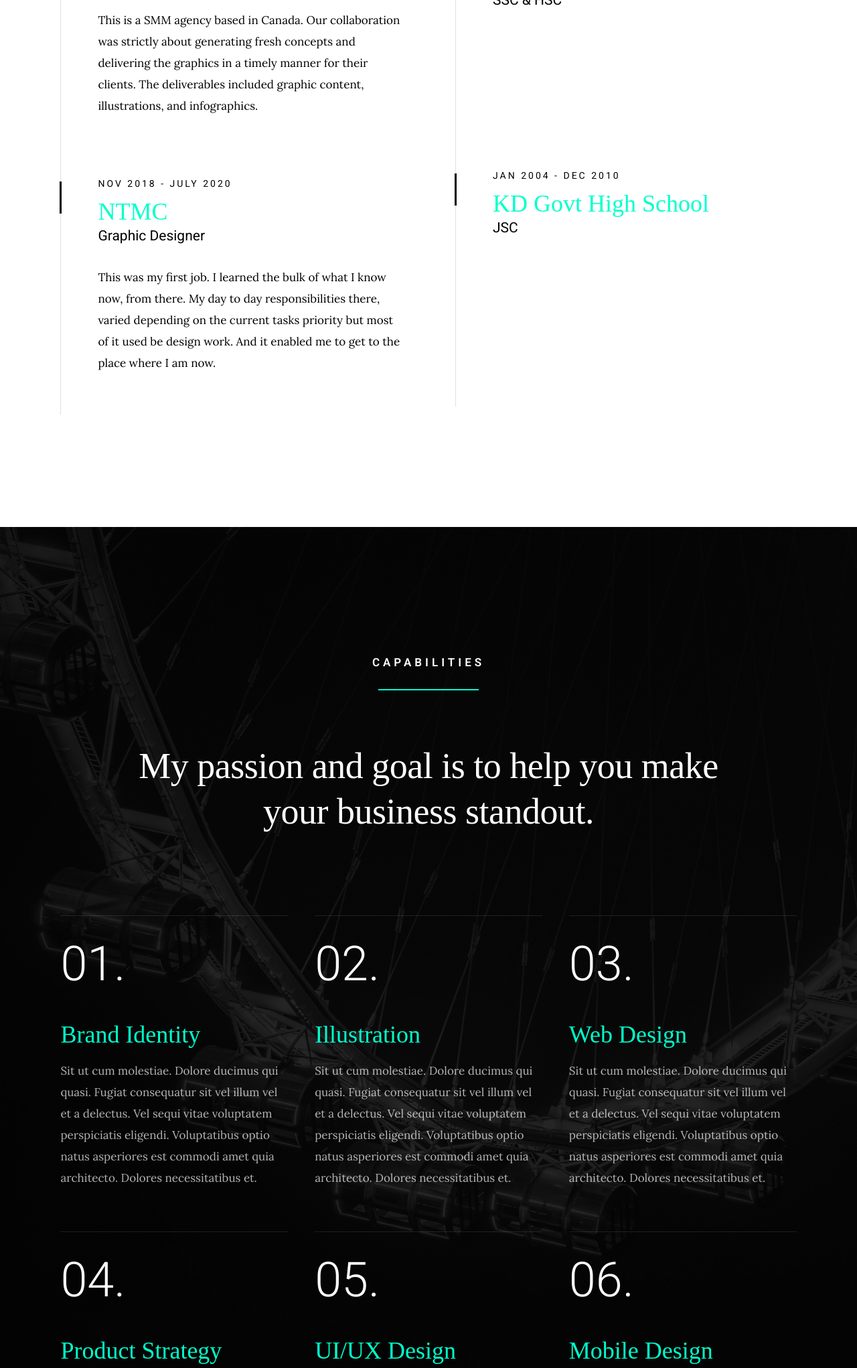
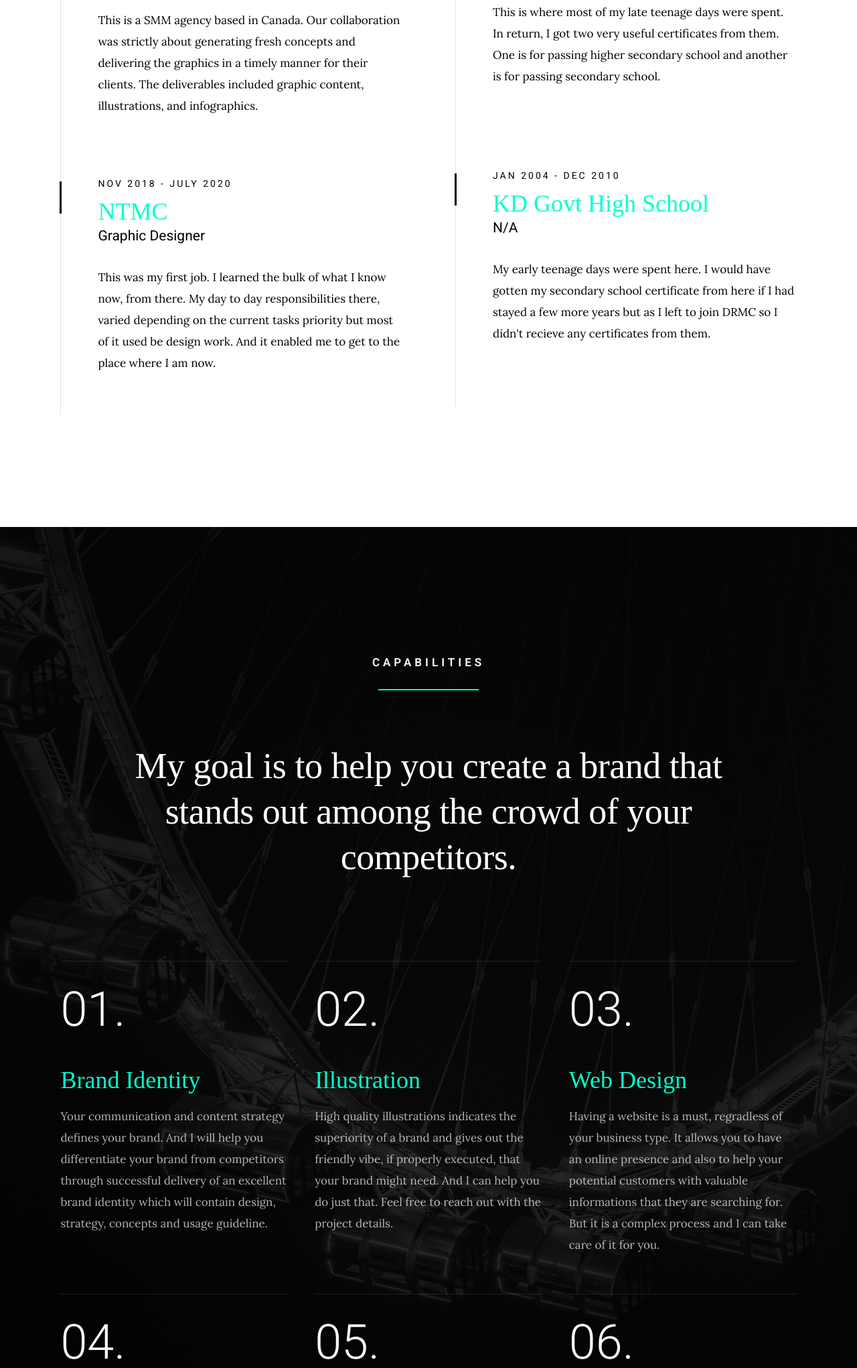
Before and after one commit to Mejbahul/mejbahul.github.io, a plain HTML site: page index.html in a window 1280 px wide. Shown: the part 2497-4540 px from the top of the page at 67% size. Drawn offline with Linux system fonts and the light colour scheme; a web font is replaced by a local one.

Commit message:
Update index.html

```diff
--- a/index.html
+++ b/index.html
@@ -222,21 +222,21 @@
                                 <h3 class="item-title">BRAC University</h3>
                                 <h5>Bachelor Degree</h5>
                             </div>
-                            <!--<div class="timeline__desc">
-                                <p>Lorem ipsum Occaecat do esse ex et dolor culpa nisi ex in magna consectetur nisi cupidatat laboris esse eiusmod deserunt aute do quis velit esse sed Ut proident cupidatat nulla esse cillum laborum occaecat nostrud sit dolor incididunt amet est occaecat nisi.</p>
-                            </div>-->
+                            <div class="timeline__desc">
+                                <p>I am persuing a bachelor degree in computer science here. You might be wondering why am I not done yet. It is because I am a computer science student, part time, and a designer full time!</p>
+                            </div>
                         </div>
 
                         <div class="timeline__block">
                             <div class="timeline__bullet"></div>
                             <div class="timeline__header">
                                 <p class="timeline__timeframe">Jan 2011 - Dec 2015</p>
-                                <h3 class="item-title">Dhaka Residential Model College</h3>
+                                <h3 class="item-title">DRMC</h3>
                                 <h5>SSC & HSC</h5>
                             </div>
-                            <!--<div class="timeline__desc">
-                                <p>Lorem ipsum Occaecat do esse ex et dolor culpa nisi ex in magna consectetur nisi cupidatat laboris esse eiusmod deserunt aute do quis velit esse sed Ut proident cupidatat nulla esse cillum laborum occaecat nostrud sit dolor incididunt amet est occaecat nisi.</p>
-                            </div>-->
+                            <div class="timeline__desc">
+                                <p>This is where most of my late teenage days were spent. In return, I got two very useful certificates from them. One is for passing higher secondary school and another is for passing secondary school.</p>
+                            </div>
                         </div>
 
                         <div class="timeline__block">
@@ -244,11 +244,11 @@
                             <div class="timeline__header">
                                 <p class="timeline__timeframe">Jan 2004 - Dec 2010</p>
                                 <h3 class="item-title">KD Govt High School</h3>
-                                <h5>JSC</h5>
+                                <h5>N/A</h5>
                             </div>
-                            <!--<div class="timeline__desc">
-                                <p>Lorem ipsum Occaecat do esse ex et dolor culpa nisi ex in magna consectetur nisi cupidatat laboris esse eiusmod deserunt aute do quis velit esse sed Ut proident cupidatat nulla esse cillum laborum occaecat nostrud sit dolor incididunt amet est occaecat nisi.</p>
-                            </div>-->
+                            <div class="timeline__desc">
+                                <p>My early teenage days were spent here. I would have gotten my secondary school certificate from here if I had stayed a few more years but as I left to join DRMC so I didn't recieve any certificates from them.</p>
+                            </div>
                         </div>
 
                     </div>
@@ -271,7 +271,7 @@
                 <h2 class="section-heading section-heading--centerbottom">Capabilities</h2>
 
                 <p class="section-desc">
-                    My passion and goal is to help you make your business standout.
+                    My goal is to help you create a brand that stands out amoong the crowd of your competitors.
                 </p>
             </div>
         </div> <!-- end heading-block -->
@@ -282,9 +282,9 @@
                 <div class="item-service__content">
                     <h4 class="item-title">Brand Identity</h4>
                     <p>
-                    Sit ut cum molestiae. Dolore ducimus qui quasi. Fugiat consequatur sit vel illum vel et
-                    a delectus. Vel sequi vitae voluptatem perspiciatis eligendi. Voluptatibus optio natus
-                    asperiores est commodi amet quia architecto. Dolores necessitatibus et.
+                    Your communication and content strategy defines your brand. And I will help you differentiate
+                    your brand from competitors through successful delivery of an excellent brand identity which
+                    will contain design, strategy, concepts and usage guideline.
                     </p>
                 </div>
             </div>
@@ -293,9 +293,9 @@
                 <div class="item-service__content">
                     <h4 class="item-title">Illustration</h4>
                     <p>
-                    Sit ut cum molestiae. Dolore ducimus qui quasi. Fugiat consequatur sit vel illum vel et
-                    a delectus. Vel sequi vitae voluptatem perspiciatis eligendi. Voluptatibus optio natus
-                    asperiores est commodi amet quia architecto. Dolores necessitatibus et.
+                    High quality illustrations indicates the superiority of a brand and gives out the friendly vibe,
+                    if properly executed, that your brand might need. And I can help you do just that. Feel free to
+                    reach out with the project details.
                     </p>
                 </div>
             </div>
@@ -304,20 +304,20 @@
                 <div class="item-service__content">
                     <h4 class="item-title">Web Design</h4>
                     <p>
-                    Sit ut cum molestiae. Dolore ducimus qui quasi. Fugiat consequatur sit vel illum vel et
-                    a delectus. Vel sequi vitae voluptatem perspiciatis eligendi. Voluptatibus optio natus
-                    asperiores est commodi amet quia architecto. Dolores necessitatibus et.
+                    Having a website is a must, regradless of your business type. It allows you to have an online
+                    presence and also to help your potential customers with valuable informations that they are
+                    searching for. But it is a complex process and I can take care of it for you.
                     </p>
                 </div>
             </div>
 
             <div class="column item-service" data-aos="fade-up">
                 <div class="item-service__content">
-                    <h4 class="item-title">Product Strategy</h4>
+                    <h4 class="item-title">SMM Design</h4>
                     <p>
-                    Sit ut cum molestiae. Dolore ducimus qui quasi. Fugiat consequatur sit vel illum vel et
-                    a delectus. Vel sequi vitae voluptatem perspiciatis eligendi. Voluptatibus optio natus
-                    asperiores est commodi amet quia architecto. Dolores necessitatibus et.
+                    Everybody on social media is, fighting to get attention. But the winner in most cases, turns out
+                    to be the well designed ones. If you are feeling the same thing and looking for someone to delegate
+                    this task then you probably have reached your destination. Contact me to schedule a meet.
                     </p>
                 </div>
             </div>
@@ -326,9 +326,9 @@
                 <div class="item-service__content">
                     <h4 class="item-title">UI/UX Design</h4>
                     <p>
-                    Sit ut cum molestiae. Dolore ducimus qui quasi. Fugiat consequatur sit vel illum vel et
-                    a delectus. Vel sequi vitae voluptatem perspiciatis eligendi. Voluptatibus optio natus
-                    asperiores est commodi amet quia architecto. Dolores necessitatibus et.
+                    UI UX design is a part of web design. If you happen to already have a developer but are not happy with
+                    the look and feel of your site then you need a designer like me to step in. Feel free to reach out to
+                    discuss the issues you are having.
                     </p>
                 </div>
             </div>
@@ -337,9 +337,9 @@
                 <div class="item-service__content">
                     <h4 class="item-title">Mobile Design</h4>
                     <p>
-                    Sit ut cum molestiae. Dolore ducimus qui quasi. Fugiat consequatur sit vel illum vel et
-                    a delectus. Vel sequi vitae voluptatem perspiciatis eligendi. Voluptatibus optio natus
-                    asperiores est commodi amet quia architecto. Dolores necessitatibus et.
+                    Mobile has already taken over the world so after having a website, having an app is a must in most
+                    businesses. If you happen to be one of those businesses then feel free to reach out. I will create a
+                    prototype for your app that you can send your developer to develop or investor to invest.
                     </p>
                 </div>
             </div>
```
